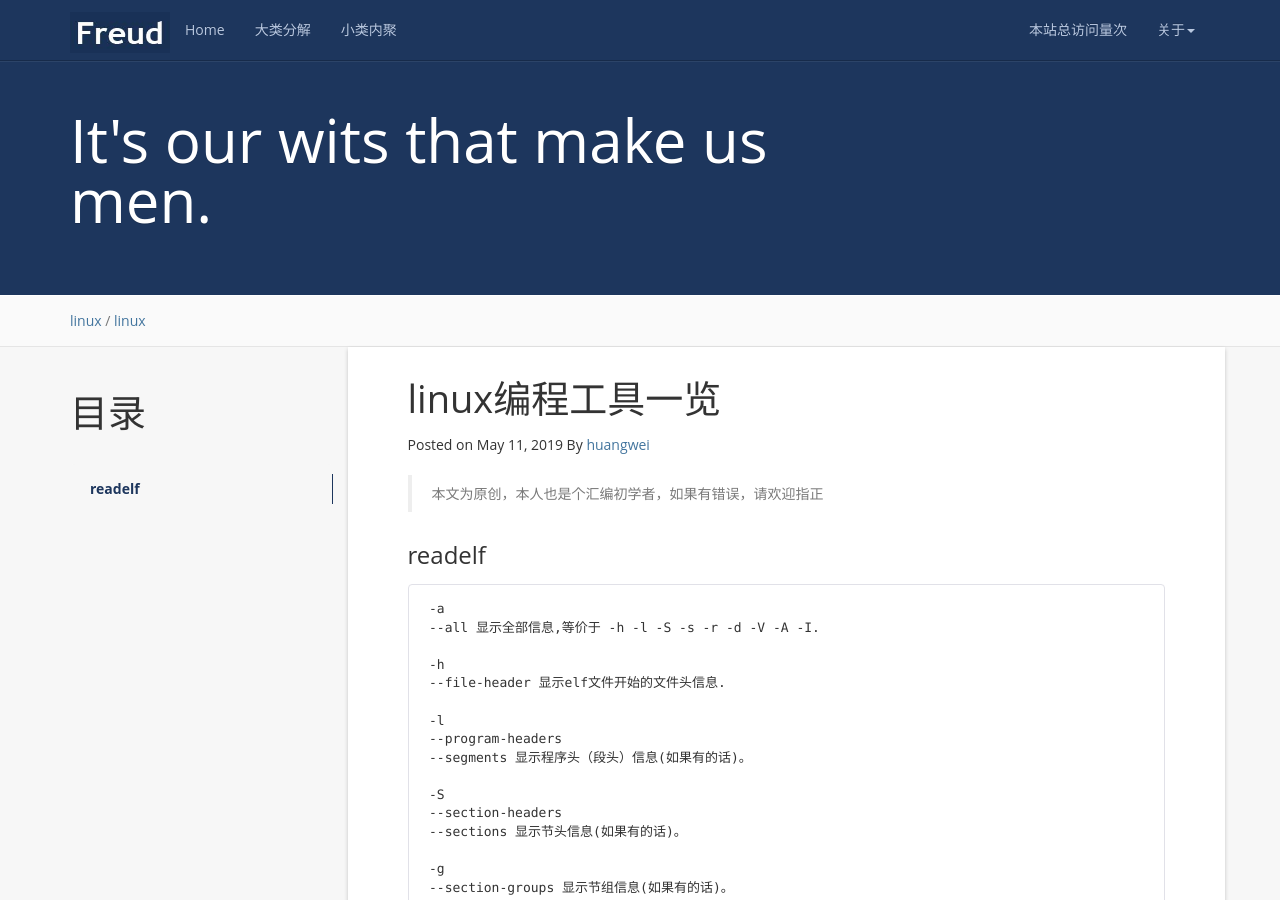
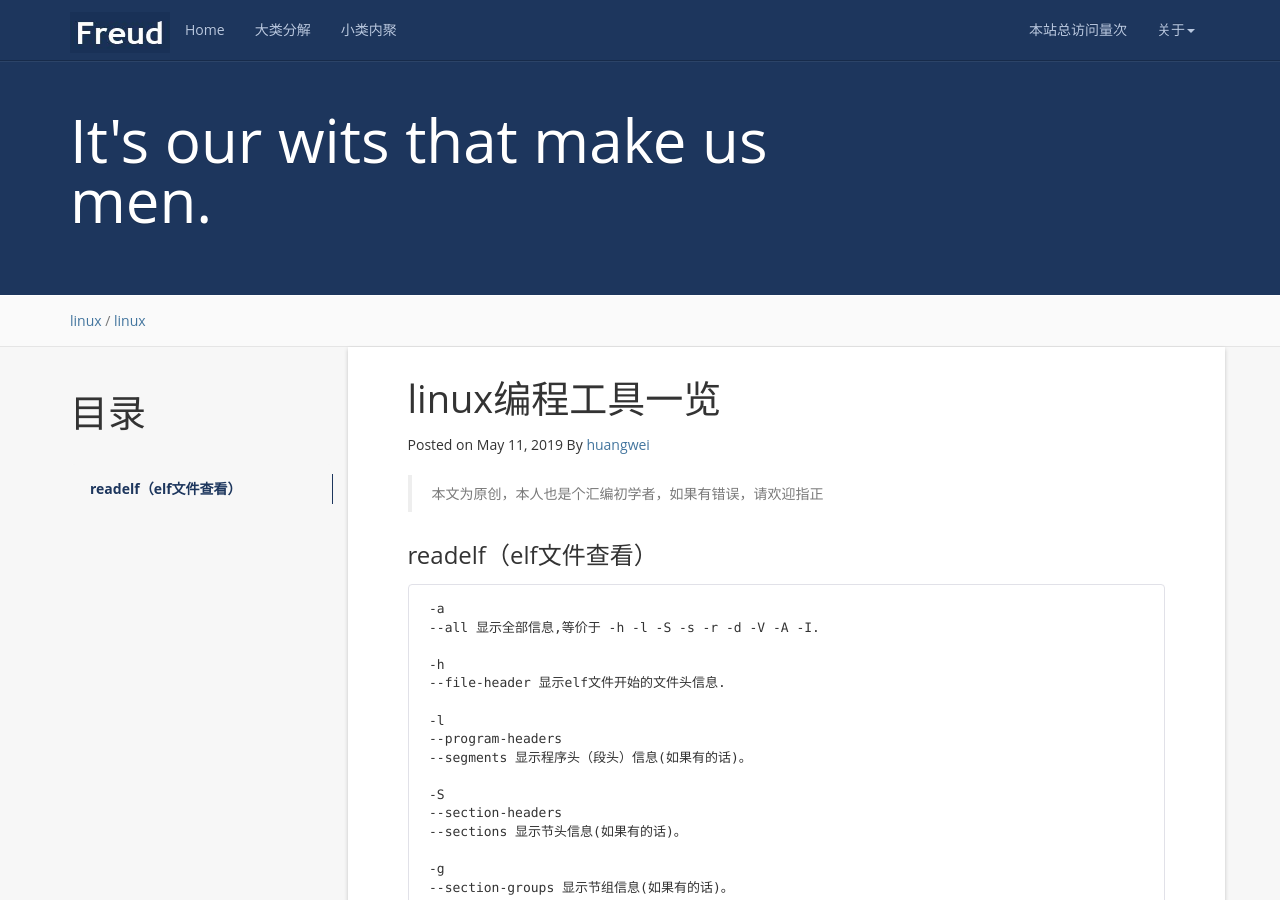
Before and after one commit to mayunmeiyouming/blog, a Jekyll site: the page built from _posts/2019-05-11-tools.md, in a window 1280 px wide and 900 px high. Built offline with Jekyll 4.4.1, drawn with Linux system fonts in a browser that asks for light colours; nearby versions of some CDN libraries; a script that is not in the unit is left out; comment, search, counter and statistics services are not loaded; some of the changed text lies outside the part shown.

Commit message:
git pull

````diff
--- a/_posts/2019-05-11-tools.md
+++ b/_posts/2019-05-11-tools.md
@@ -12,7 +12,7 @@
 
 >本文为原创，本人也是个汇编初学者，如果有错误，请欢迎指正
 
-### readelf
+### readelf（elf文件查看）
 
 ```
 -a
@@ -84,3 +84,7 @@
 @file 可以将选项集中到一个文件中，然后使用这个@file选项载入。
 
 ```
+
+实例：
+
+` readelf -a [.o文件名] `
````
